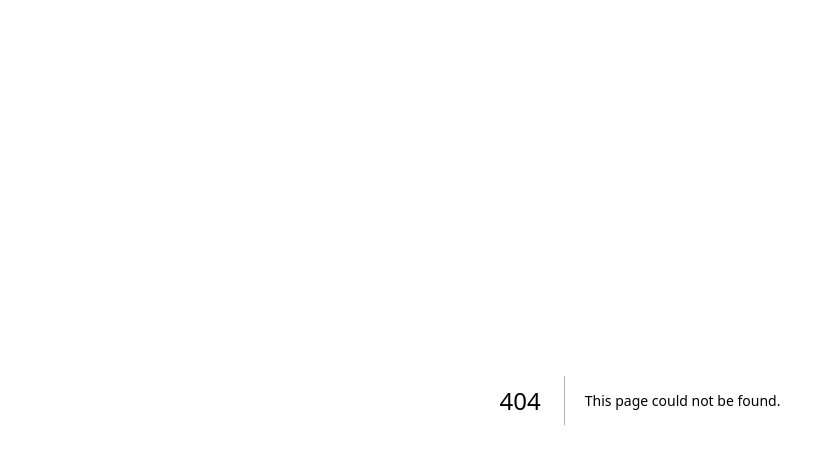
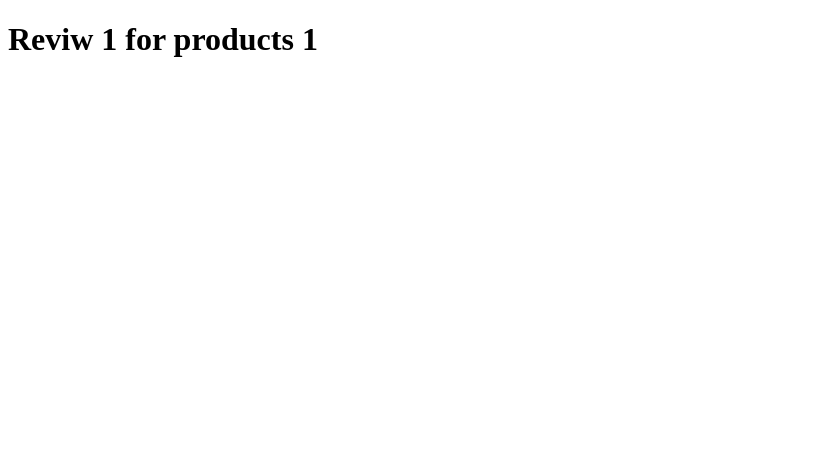
Before and after one commit to rajkumaryadav199/next-js-series, a Next.js app in the folder todo/: page /products/1/review/1 in a window 1280 px wide. Before the commit this address had no page. Shown: the top 464 px of the page, without its empty margins (0-835 px from the left). Built offline with nearby package versions, Linux system fonts and the light colour scheme.

Commit message:
dinamic routing done

```diff
--- /dev/null
+++ b/todo/src/app/products/[productId]/review/[reviewId]/page.tsx
@@ -0,0 +1,11 @@
+import React from 'react'
+
+const Review = ({params}:{params:{productId:string, reviewId:string}}) => {
+  return (
+    <div>
+      <h1>Reviw {params.reviewId} for products {params.productId}</h1>
+    </div>
+  )
+}
+
+export default Review
```
Also changed, not shown: todo/src/app/docs/[...slug]/page.tsx (added, +17 -0 lines).
